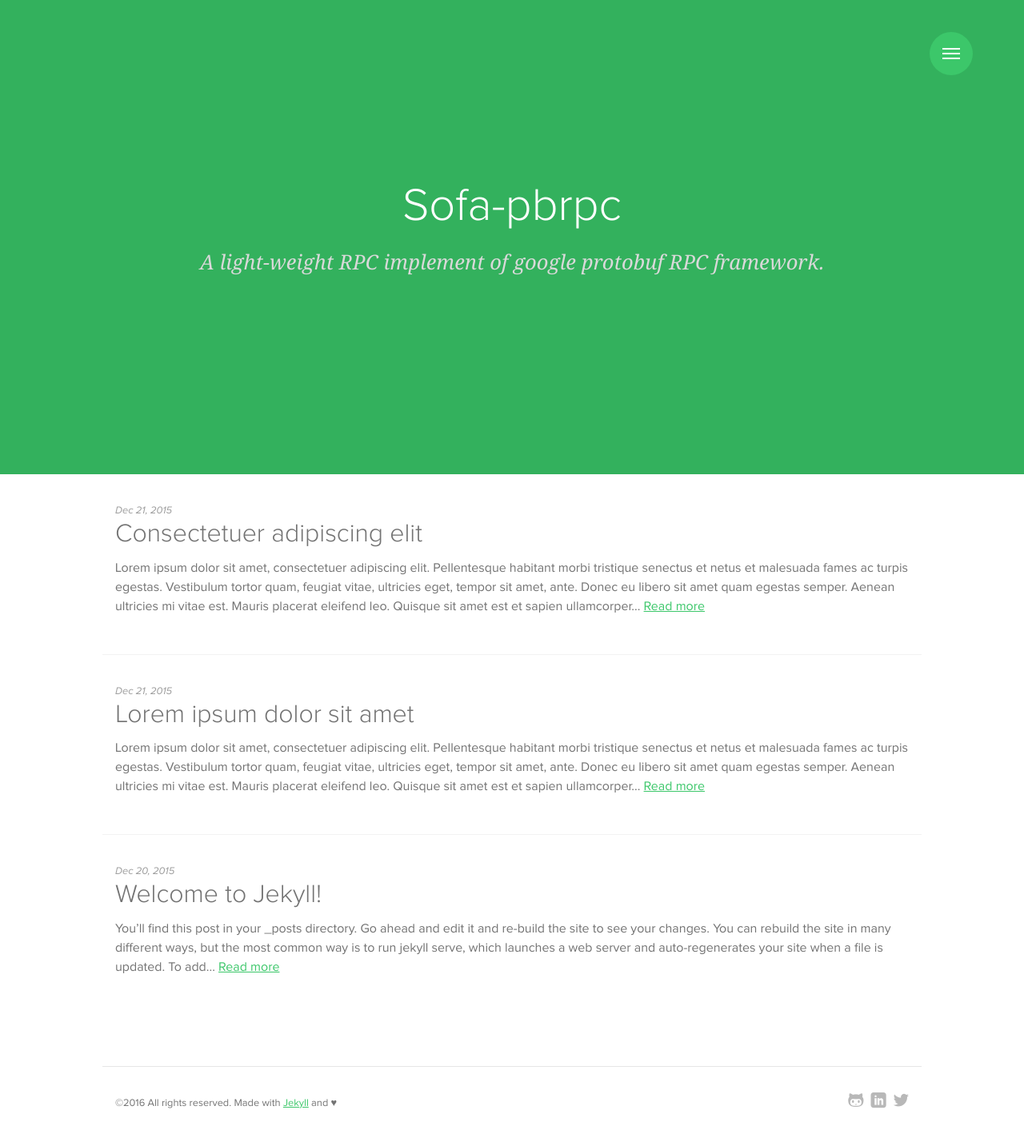
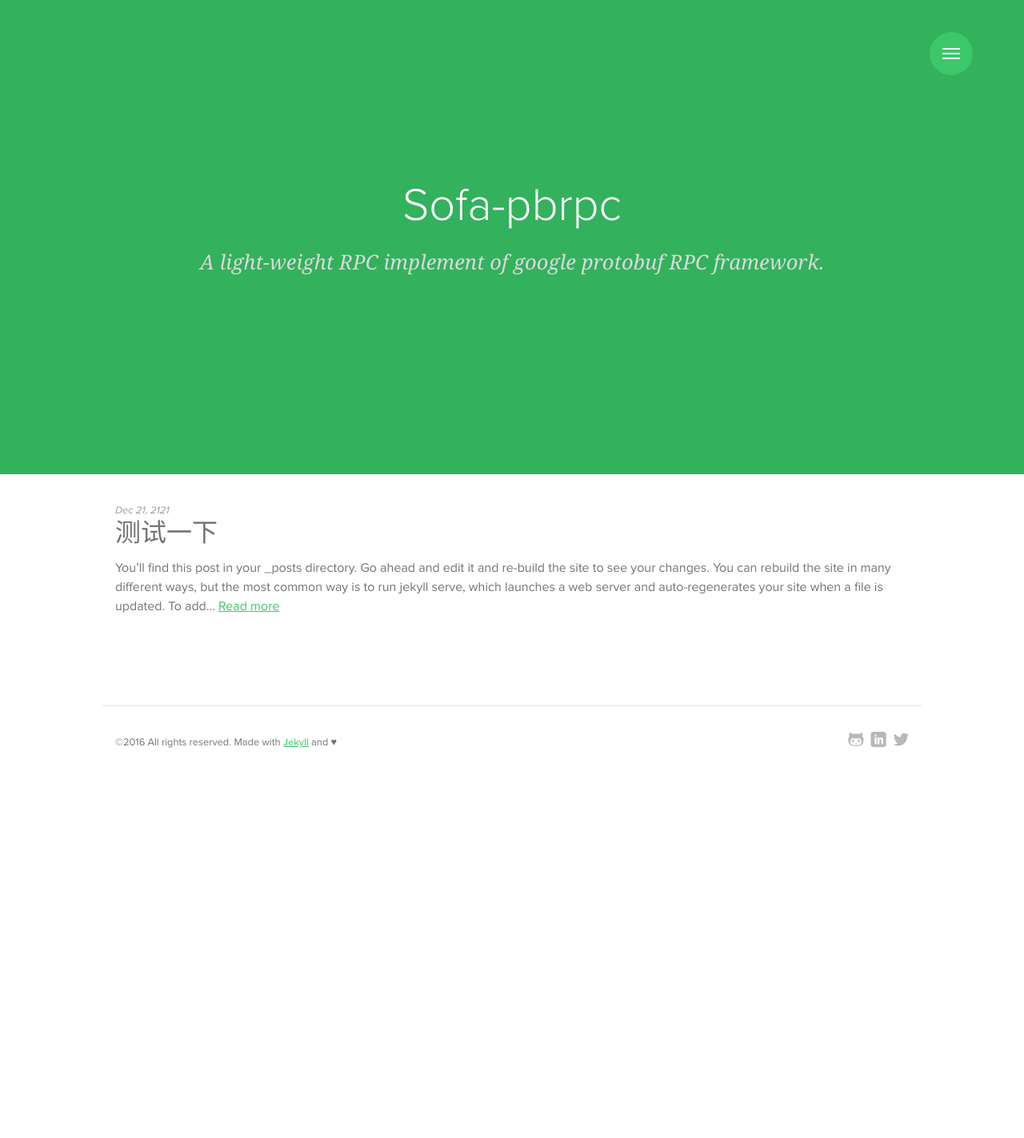
Before and after one commit to cyshi/cyshi.github.io, a Jekyll site: the page built from blog/index.html, in a window 1280 px wide. Shown: the whole page at 80% size. Built offline with Jekyll 4.4.1, drawn with Linux system fonts in a browser that asks for light colours.

Commit message:
add Rakefile

```diff
--- a/_posts/2015-12-20-welcome-to-jekyll2.markdown
+++ /dev/null
@@ -1,35 +0,0 @@
----
-layout: post
-title:  "Lorem ipsum dolor sit amet"
-permalink:  "lorem-ipsum-dolor-sit-amet"
-date:   2015-12-21 20:08:35 -0200
-categories: jekyll update
----
-
-<h1>Lorem ipsum dolor sit amet, consectetuer adipiscing elit.</h1>
-
-<p><strong>Pellentesque habitant morbi tristique</strong> senectus et netus et malesuada fames ac turpis egestas. Vestibulum tortor quam, feugiat vitae, ultricies eget, tempor sit amet, ante. Donec eu libero sit amet quam egestas semper. <em>Aenean ultricies mi vitae est.</em> Mauris placerat eleifend leo. Quisque sit amet est et sapien ullamcorper pharetra. Vestibulum erat wisi, condimentum sed, <code>commodo vitae</code>, ornare sit amet, wisi. Aenean fermentum, elit eget tincidunt condimentum, eros ipsum rutrum orci, sagittis tempus lacus enim ac dui. <a href="#">Donec non enim</a> in turpis pulvinar facilisis. Ut felis.</p>
-
-<h2>Header Level 2</h2>
-
-<ol>
-  <li>Lorem ipsum dolor sit amet, consectetuer adipiscing elit.</li>
-  <li>Aliquam tincidunt mauris eu risus.</li>
-</ol>
-
-<blockquote><p>Lorem ipsum dolor sit amet, consectetur adipiscing elit. Vivamus magna. Cras in mi at felis aliquet congue. Ut a est eget ligula molestie gravida. Curabitur massa. Donec eleifend, libero at sagittis mollis, tellus est malesuada tellus, at luctus turpis elit sit amet quam. Vivamus pretium ornare est.</p></blockquote>
-
-<h3>Header Level 3</h3>
-
-<ul>
-  <li>Lorem ipsum dolor sit amet, consectetuer adipiscing elit.</li>
-  <li>Aliquam tincidunt mauris eu risus.</li>
-</ul>
-
-{% highlight css %}
-#header h1 a {
-  display: block;
-  width: 300px;
-  height: 80px;
-}
-{% endhighlight %}
--- a/_posts/2015-12-20-welcome-to-jekyll3.markdown
+++ /dev/null
@@ -1,35 +0,0 @@
----
-layout: post
-title:  "Consectetuer adipiscing elit"
-permalink:  "consectetuer-adipiscing-elit"
-date:   2015-12-21 20:08:35 -0200
-categories: jekyll update
----
-
-<h1>Lorem ipsum dolor sit amet, consectetuer adipiscing elit.</h1>
-
-<p><strong>Pellentesque habitant morbi tristique</strong> senectus et netus et malesuada fames ac turpis egestas. Vestibulum tortor quam, feugiat vitae, ultricies eget, tempor sit amet, ante. Donec eu libero sit amet quam egestas semper. <em>Aenean ultricies mi vitae est.</em> Mauris placerat eleifend leo. Quisque sit amet est et sapien ullamcorper pharetra. Vestibulum erat wisi, condimentum sed, <code>commodo vitae</code>, ornare sit amet, wisi. Aenean fermentum, elit eget tincidunt condimentum, eros ipsum rutrum orci, sagittis tempus lacus enim ac dui. <a href="#">Donec non enim</a> in turpis pulvinar facilisis. Ut felis.</p>
-
-<h2>Header Level 2</h2>
-
-<ol>
-  <li>Lorem ipsum dolor sit amet, consectetuer adipiscing elit.</li>
-  <li>Aliquam tincidunt mauris eu risus.</li>
-</ol>
-
-<blockquote><p>Lorem ipsum dolor sit amet, consectetur adipiscing elit. Vivamus magna. Cras in mi at felis aliquet congue. Ut a est eget ligula molestie gravida. Curabitur massa. Donec eleifend, libero at sagittis mollis, tellus est malesuada tellus, at luctus turpis elit sit amet quam. Vivamus pretium ornare est.</p></blockquote>
-
-<h3>Header Level 3</h3>
-
-<ul>
-  <li>Lorem ipsum dolor sit amet, consectetuer adipiscing elit.</li>
-  <li>Aliquam tincidunt mauris eu risus.</li>
-</ul>
-
-{% highlight css %}
-#header h1 a {
-  display: block;
-  width: 300px;
-  height: 80px;
-}
-{% endhighlight %}
--- a/_posts/2015-12-20-welcome-to-jekyll.markdown
+++ b/_posts/2121-21-21-top.markdown
@@ -1,8 +1,8 @@
 ---
 layout: post
-title:  "Welcome to Jekyll!"
+title:  "测试一下"
 permalink:  "welcome"
-date:   2015-12-20 11:58:35 -0200
+date:   2121-12-21 21:21:21 _+0800
 categories: jekyll update
 ---
 You’ll find this post in your `_posts` directory. Go ahead and edit it and re-build the site to see your changes. You can rebuild the site in many different ways, but the most common way is to run `jekyll serve`, which launches a web server and auto-regenerates your site when a file is updated.
```
Also changed, not shown: 1 other file.
